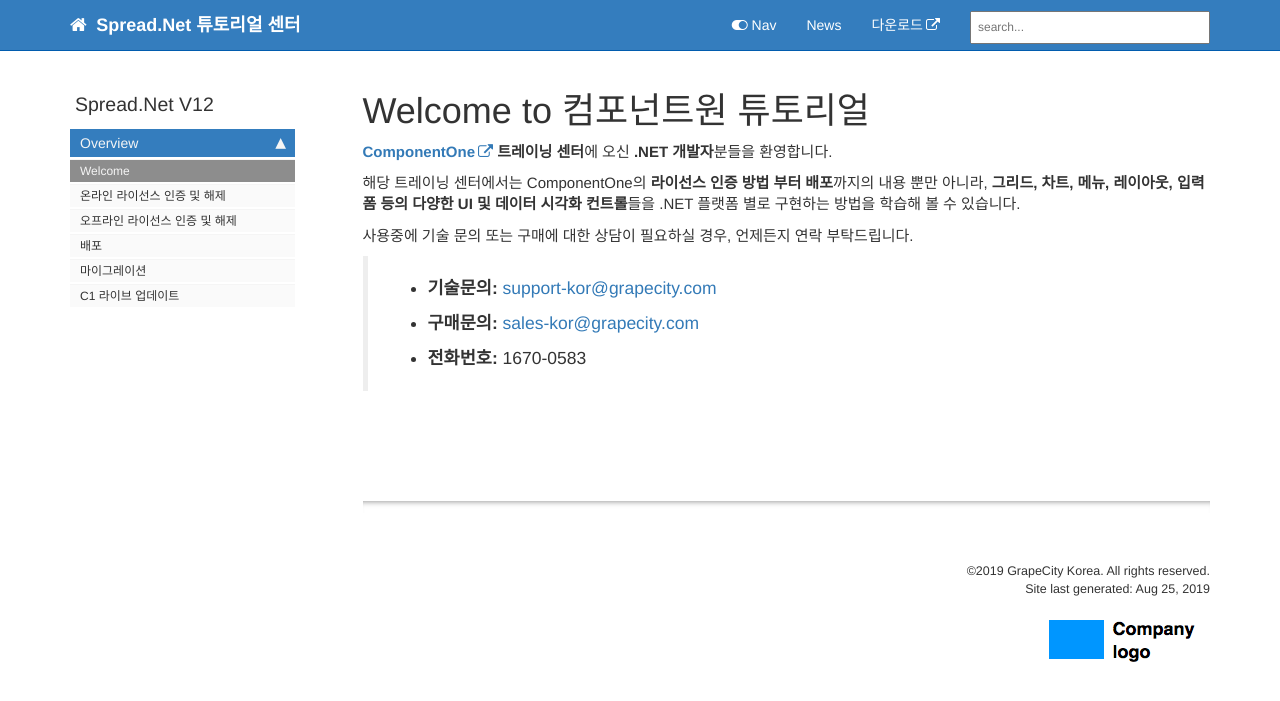
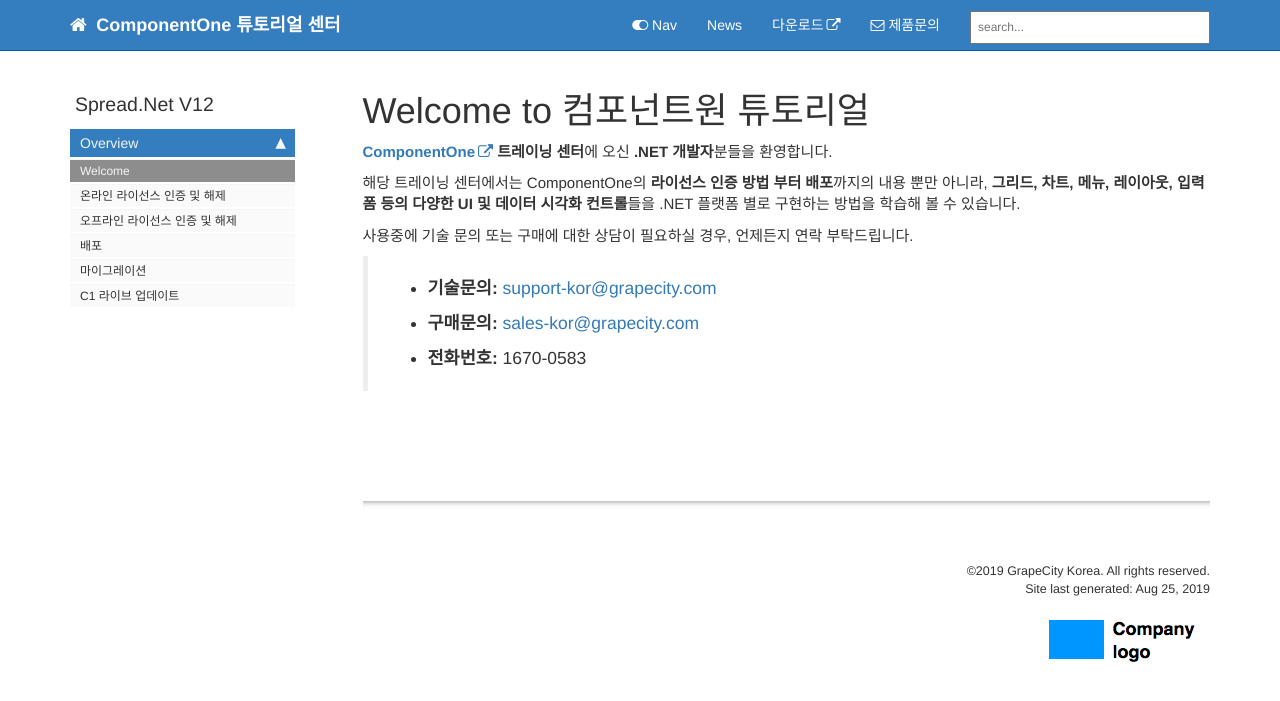
Before and after one commit to grapecity-korea/C1Training.github.io, a Jekyll site: the page built from index.md, in a window 1280 px wide. Shown: the top 701 px of the page. Built offline with Jekyll 4.4.1, drawn with Linux system fonts in a browser that asks for light colours; comment, search, counter and statistics services are not loaded.

Commit message:
Update _config.yml

```diff
--- a/_config.yml
+++ b/_config.yml
@@ -3,10 +3,10 @@ repository: tomjoht/documentation-theme-jekyll
 output: web
 # this property is useful for conditional filtering of content that is separate from the PDF.
 
-topnav_title: Spread.Net 튜토리얼 센터
+topnav_title: ComponentOne 튜토리얼 센터
 # this appears on the top navigation bar next to the home button
 
-site_title: Spread.Net 튜토리얼 센터 | C#.NET Excel
+site_title: ComponentOne 튜토리얼 센터 | C#.NET Excel
 # this appears in the html browser tab for the site title (seen mostly by search engines, not users)
 
 company_name: GrapeCity Korea
@@ -36,15 +36,15 @@ exclude:
   - vendor
 # these are the files and directories that jekyll will exclude from the build
 
-feedback_subject_line: 기술지원
+feedback_subject_line: Componetone 제품 및 기술문의
 
 feedback_email: support-kor@grapecity.com
 # used as a contact email for the Feedback link in the top navigation bar
 
-feedback_disable: true
+#feedback_disable: true
 # if you uncomment the previous line, the Feedback link gets removed
 
-# feedback_text: "Need help?"
+feedback_text: "제품문의"
 # if you uncomment the previous line, it changes the Feedback text
 
 # feedback_link: "http://helpy.io/"
```
